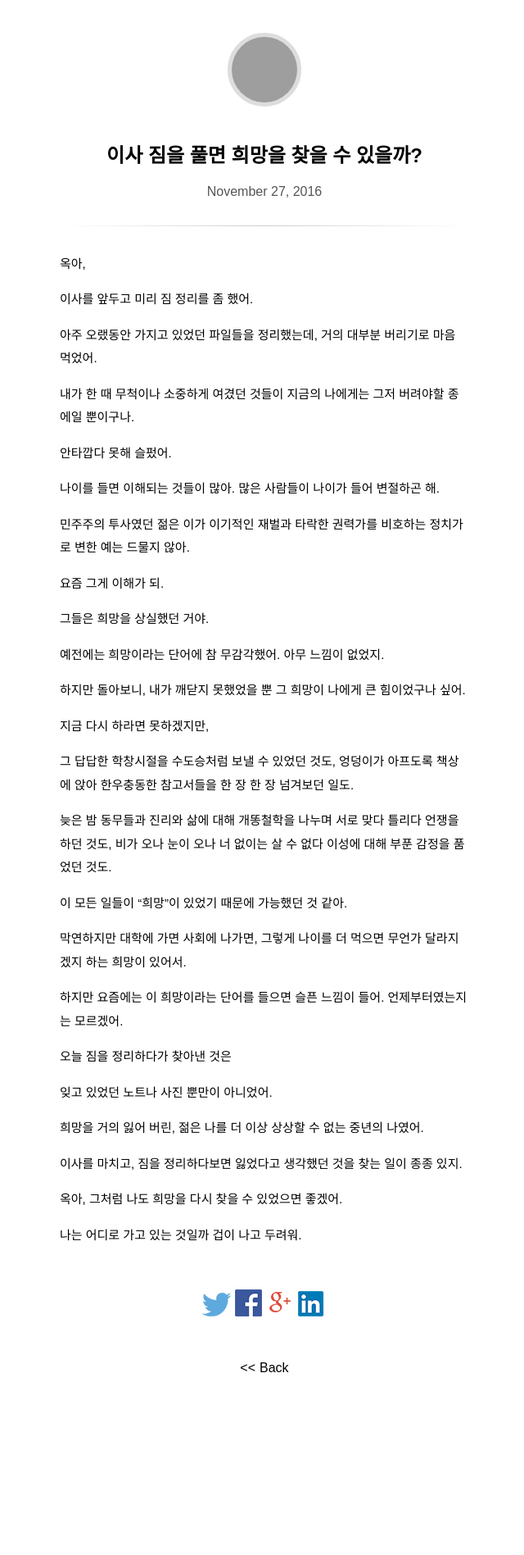
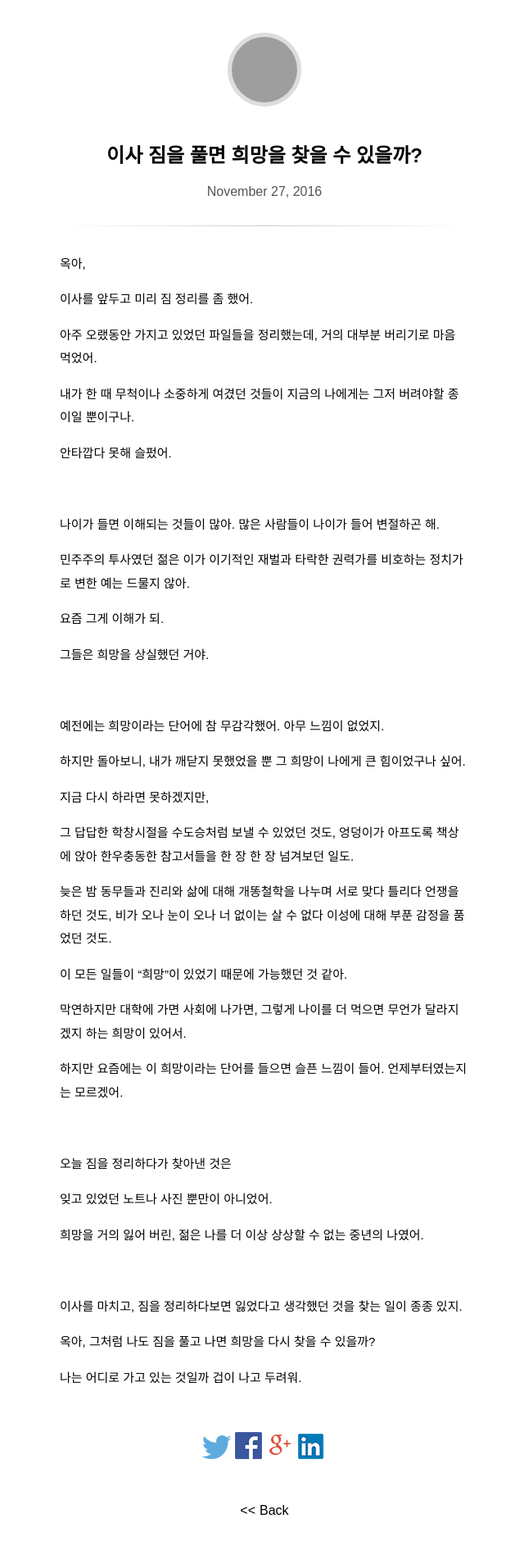
Before and after one commit to pinedance/blog, a Jekyll site: the page built from _posts/2016/07-12/2016-11-27-이사-짐을-풀면-희망을-찾을-수-있을까.md, in a window 1280 px wide. Shown: the whole page at 82% size, without its empty margins (317-957 px from the left). Built offline with Jekyll 4.4.1, drawn with Linux system fonts in a browser that asks for light colours; some web fonts are replaced; before the commit the page ends 1723 px from its top, so only the background shows below that; grey boxes are pictures that could not be loaded.

Commit message:
update previous posts

```diff
--- a/_posts/2016/07-12/2016-11-27-이사-짐을-풀면-희망을-찾을-수-있을까.md
+++ b/_posts/2016/07-12/2016-11-27-이사-짐을-풀면-희망을-찾을-수-있을까.md
@@ -10,12 +10,13 @@ categories: 고옥이에게
 
 아주 오랬동안 가지고 있었던 파일들을 정리했는데, 거의 대부분 버리기로 마음 먹었어.
 
-내가 한 때 무척이나 소중하게 여겼던 것들이 지금의 나에게는 그저 버려야할 종에일 뿐이구나.
+내가 한 때 무척이나 소중하게 여겼던 것들이 지금의 나에게는 그저 버려야할 종이일 뿐이구나.
 
 안타깝다 못해 슬펐어.
 
+<br>
 
-나이를 들면 이해되는 것들이 많아. 많은 사람들이 나이가 들어 변절하곤 해.
+나이가 들면 이해되는 것들이 많아. 많은 사람들이 나이가 들어 변절하곤 해.
 
 민주주의 투사였던 젊은 이가 이기적인 재벌과 타락한 권력가를 비호하는 정치가로 변한 예는 드물지 않아.
 
@@ -23,7 +24,7 @@ categories: 고옥이에게
 
 그들은 희망을 상실했던 거야.
 
-
+<br>
 
 예전에는 희망이라는 단어에 참 무감각했어. 아무 느낌이 없었지.
 
@@ -41,7 +42,7 @@ categories: 고옥이에게
 
 하지만 요즘에는 이 희망이라는 단어를 들으면 슬픈 느낌이 들어. 언제부터였는지는 모르겠어.
 
-
+<br>
 
 오늘 짐을 정리하다가 찾아낸 것은
 
@@ -49,10 +50,10 @@ categories: 고옥이에게
 
 희망을 거의 잃어 버린, 젊은 나를 더 이상 상상할 수 없는 중년의 나였어.
 
-
+<br>
 
 이사를 마치고, 짐을 정리하다보면 잃었다고 생각했던 것을 찾는 일이 종종 있지.
 
-옥아, 그처럼 나도 희망을 다시 찾을 수 있었으면 좋겠어.
+옥아, 그처럼 나도 짐을 풀고 나면 희망을 다시 찾을 수 있을까?
 
 나는 어디로 가고 있는 것일까 겁이 나고 두려워.
```
